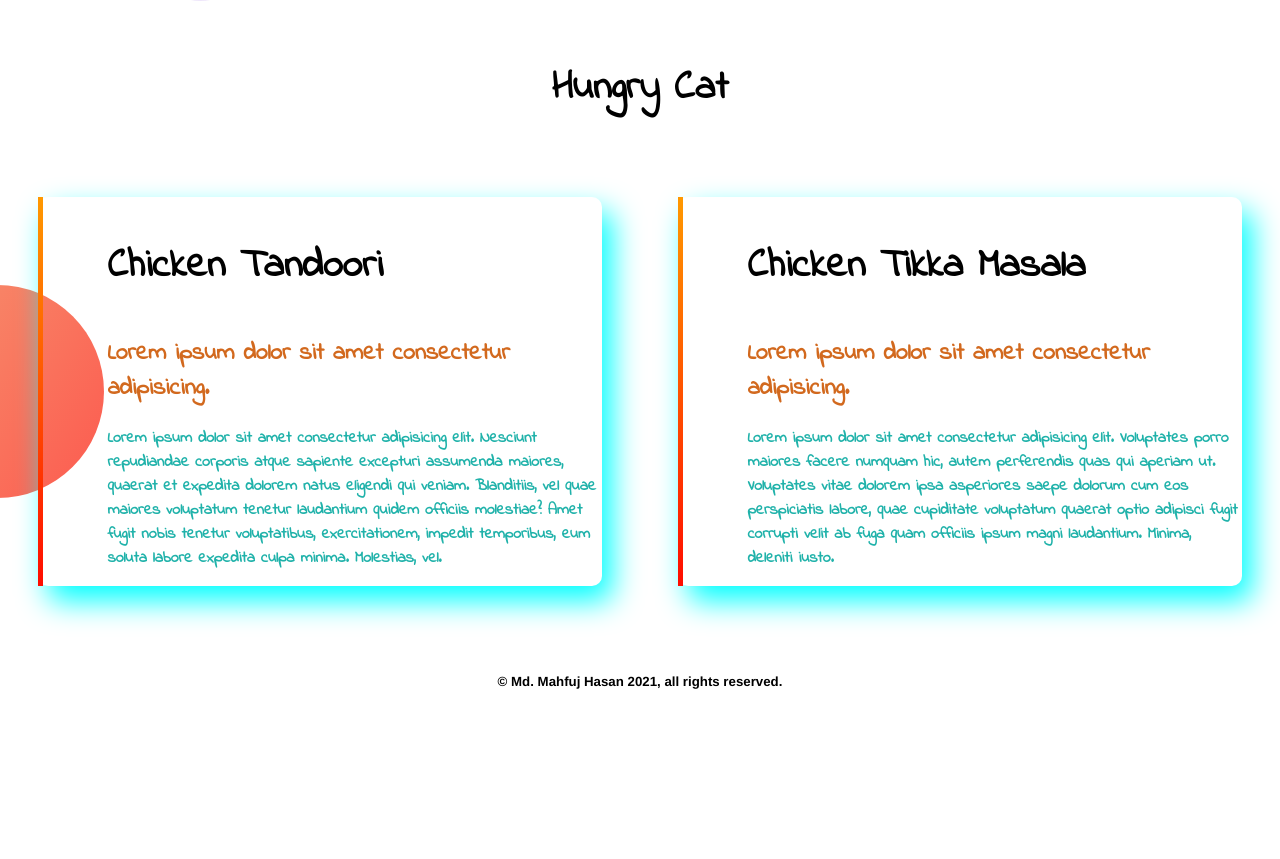
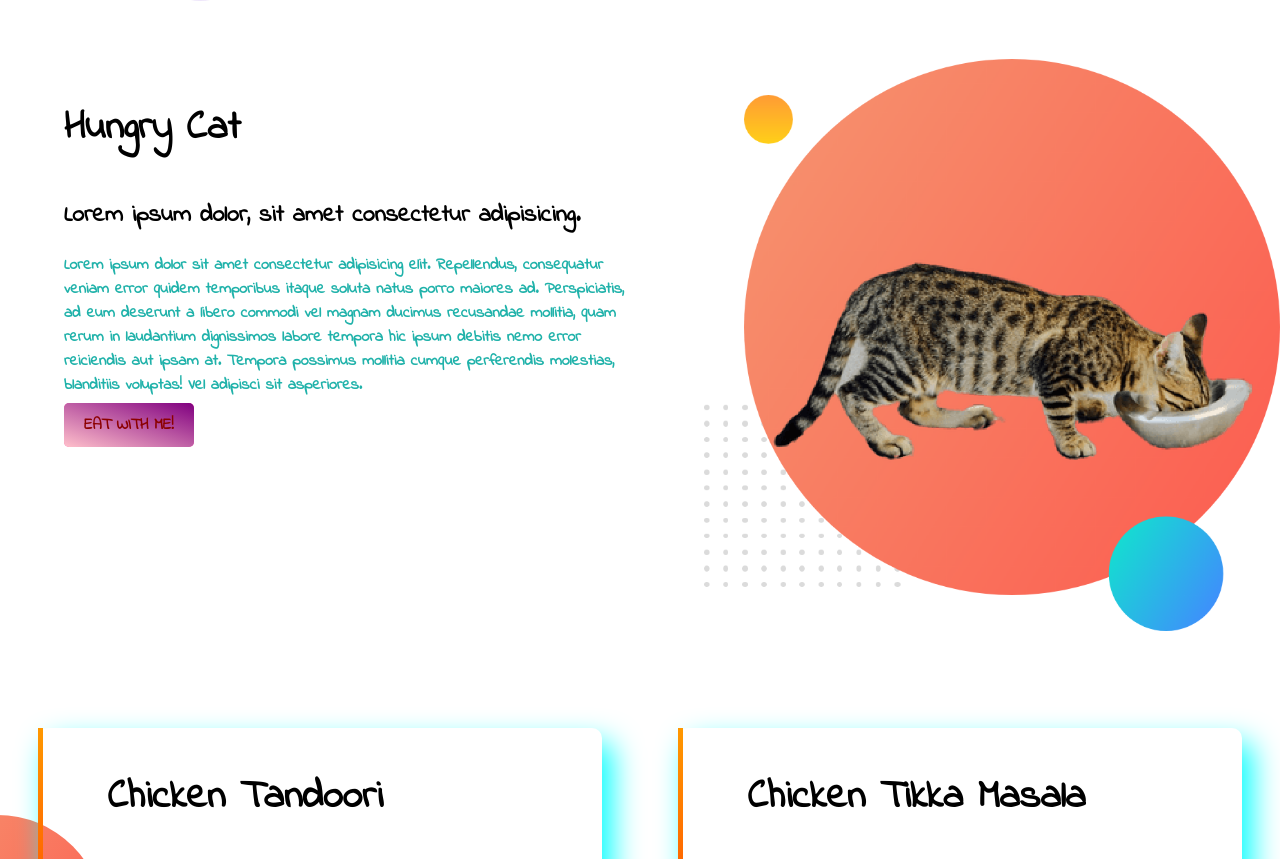
Before and after one commit to MdMahfujHasan/developer-portfolio-practice, a plain HTML site: page index.html in a window 1280 px wide. Shown: the part 1182-2041 px from the top of the page. Before the commit the page ends 1893 px from the top, so only its background shows below. Drawn offline with Linux system fonts and the light colour scheme.

Commit message:
hungry cat section added

```diff
--- a/index.html
+++ b/index.html
@@ -47,7 +47,22 @@
         </div>
     </section>
 
-    <h3 id="hungry-cat">Hungry Cat</h3>
+    <section class="flex-section">
+        <div class="half-width">
+            <h3>Hungry Cat</h3>
+            <h2>Lorem ipsum dolor, sit amet consectetur adipisicing.</h2>
+            <p>Lorem ipsum dolor sit amet consectetur adipisicing elit. Repellendus, consequatur veniam error quidem
+                temporibus itaque soluta natus porro maiores ad. Perspiciatis, ad eum deserunt a libero commodi vel
+                magnam ducimus recusandae mollitia, quam rerum in laudantium dignissimos labore tempora hic ipsum
+                debitis nemo error reiciendis aut ipsam at. Tempora possimus mollitia cumque perferendis molestias,
+                blanditiis voluptas! Vel adipisci sit asperiores.</p>
+            <a class="link-design" href="#" target="_blank">EAT WITH ME!</a>
+        </div>
+        <div class="half-width">
+            <img src="images/cat-eats.png" alt="cat-paw-up">
+        </div>
+    </section>
+
     <section class="flex-section bottoom-section">
         <div class="half-width cat-eats">
             <h3>Chicken Tandoori</h3>
--- a/style.css
+++ b/style.css
@@ -45,9 +45,6 @@ h3{
     background-repeat: no-repeat;
     background-position: right;
 }
-#hungry-cat{
-    text-align: center;
-}
 .cat-eats{
     border-left: 5px solid red ;
     border-radius: 10px;
@@ -65,3 +62,9 @@ footer{
     text-align: center;
     font-family: 'Franklin Gothic Medium', 'Arial Narrow', Arial, sans-serif;
 }
+.hungry-cat{
+    display: flex;
+}
+.hungry-cat img{
+    width: 50%;
+}
```
